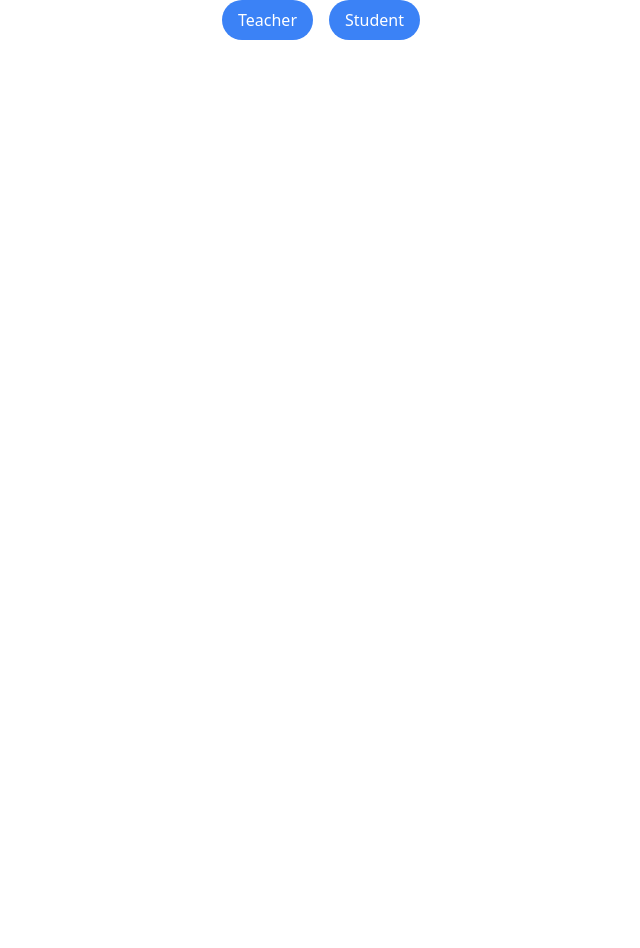
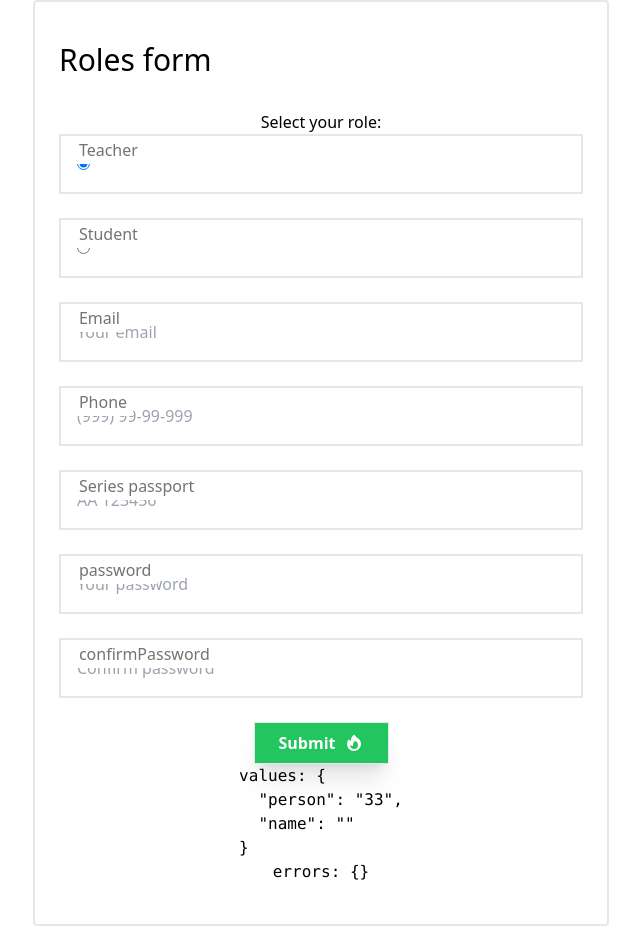
Before and after one commit to RostislavSuslov/Kalyna.design-Kraken, a Vue app: page / in a window 1280 px wide. Shown: the top 948 px of the page, without its empty margins (319-959 px from the left). Before the commit the page ends 800 px from the top, so only its background shows below. Built offline with nearby package versions, Linux system fonts and the light colour scheme; what @devindex/vue-mask would draw is missing.

Commit message:
feat: creat RolesFormNew

```diff
--- a/src/App.vue
+++ b/src/App.vue
@@ -4,9 +4,11 @@ import PrepareForm from "@/components/validate/PrepareForm.vue";
 import RegisterForm from "@/components/validate/RegisterForm.vue";
 import RolesForm from "@/components/validate/RolesForm.vue";
 import DynamicComponent from "@/components/DynamicComponent.vue";
+import RolesFormNew from "@/components/RolesFormNew.vue";
 </script>
 <template>
   <div class="container ">
+    <roles-form-new></roles-form-new>
     <dynamic-component />
 <!--    <roles-form />-->
     <!--<register-form />-->
--- /dev/null
+++ b/src/components/RolesFormNew.vue
@@ -0,0 +1,113 @@
+
+<script setup>
+import * as yup from 'yup';
+import "yup-phone";
+import { useForm } from 'vee-validate';
+import {FireIcon} from '@heroicons/vue/20/solid'
+import PrepareButton from "./validate/PrepareButton.vue";
+import ControledField from "@/components/validate/ControledField.vue";
+import TextField from "@/components/validate/TextField.vue";
+import {computed} from "vue";
+import RolesFormTeacher from "@/components/RolesFormTeacher.vue";
+import RolesFormStudent from "@/components/RolesFormStudent.vue";
+
+const PERSONS = {
+  Teacher: "33",
+  Student: "66",
+};
+
+const tabs = {
+  [PERSONS.Teacher]: RolesFormTeacher,
+  [PERSONS.Student]: RolesFormStudent,
+};
+
+const initialValue = {
+  person: PERSONS.Teacher,
+  name: "",
+};
+
+const { handleSubmit, values, errors } = useForm({
+  initialValues: initialValue,
+  validationSchema: yup.object({
+    email: yup.string().required().email(),
+
+    phoneNumber: yup.string().when("person", {
+      is: PERSONS.Teacher,
+      then: (schema) => schema.required().min(13),
+    }),
+
+    series_passport: yup.string().when("person", {
+      is: PERSONS.Teacher,
+      then: (schema) => schema.required().min(8),
+    }),
+
+    password: yup.string().required().min(6),
+
+    confirmPassword: yup
+        .string()
+        .required()
+        .min(6)
+        .oneOf([yup.ref("password")]),
+  }),
+});
+
+const activeFields = computed(() => {
+  return tabs[values.person]
+});
+
+const onSubmit = handleSubmit((values) => {
+  console.log(JSON.stringify(values, null, 2));
+});
+</script>
+<template>
+  <form
+      @submit="onSubmit"
+      class="flex flex-col items-center border-2 px-6 py-10 max-w-xl mx-auto mb-6 rounded-[4px]"
+
+  >
+    <h3 class="block w-full text-3xl mb-8">Roles form</h3>
+    <label>Select your role:</label>
+    <controled-field
+        name="person"
+        :label="key"
+        v-for="(value, key) in PERSONS"
+        :value="value"
+        :key="value"
+    />
+    <text-field
+        type="email"
+        name="email"
+        label="Email"
+        placeholder="Your email"
+
+    />
+
+    <component :is="activeFields" class="tab"></component>
+
+    <text-field
+        type="password"
+        name="password"
+        label="password"
+        placeholder="Your password"
+    />
+    <text-field
+        type="password"
+        name="confirmPassword"
+        label="confirmPassword"
+        placeholder="Confirm password"
+    />
+    <prepare-button
+        color="success"
+        :right-icon="FireIcon"
+        type="submit"
+        :loading="isSubmitting"
+    >Submit
+    </prepare-button>
+    <pre>values: {{ values }}</pre>
+    <pre>errors: {{ errors }}</pre>
+
+  </form>
+</template>
+<style>
+
+</style>
--- a/src/components/RolesFormStudent.vue
+++ b/src/components/RolesFormStudent.vue
@@ -1,57 +1,12 @@
 <template>
-  <form
-    @submit="onSubmit"
-    class="flex flex-col items-center border-2 px-6 py-10 max-w-xl mx-auto mb-6 rounded-[4px]"
-  >
-    <text-field
-      type="email"
-      name="email"
-      label="Email"
-      placeholder="Your email"
-    />
-    <text-field
-      type="password"
-      name="password"
-      label="password"
-      placeholder="Your password"
-    />
-    <text-field
-      type="password"
-      name="confirmPassword"
-      label="Confirm Password"
-      placeholder="Confirm password"
-    />
-    <button
-      class="w-full py-2 px-4 bg-blue-500 hover:bg-blue-600 text-white font-sans rounded-full focus:outline-none focus:ring-2 focus:ring-blue-500"
-    >
-      Submit
-    </button>
-    <pre>{{ errors }}</pre>
-    <pre>{{ values }}</pre>
-  </form>
+  <text-field
+      type="text"
+      name="login"
+      label="login"
+      placeholder="Your login"
+  />
 </template>
 
 <script setup>
-import * as yup from "yup";
-import "yup-phone";
-import { useForm } from "vee-validate";
 import TextField from "@/components/validate/TextField.vue";
-
-const initialValue = {
-  person: "",
-  name: "",
-};
-
-const { handleSubmit, values, errors } = useForm({
-  initialValues: initialValue,
-  validationSchema: yup.object({
-    email: yup.string().required().email(),
-    password: yup.string().required().min(6),
-    confirmPassword: yup.string().required().min(6).oneOf([yup.ref("password")]),
-  }),
-});
-
-const onSubmit = handleSubmit((values) => {
-  console.log(JSON.stringify(values, null, 2));
-});
 </script>
--- a/src/components/RolesFormTeacher.vue
+++ b/src/components/RolesFormTeacher.vue
@@ -1,14 +1,4 @@
 <template>
-  <form
-    @submit="onSubmit"
-    class="flex flex-col items-center border-2 px-6 py-10 max-w-xl mx-auto mb-6 rounded-[4px]"
-  >
-    <text-field
-      type="email"
-      name="email"
-      label="Email"
-      placeholder="Your email"
-    />
     <text-field
       name="phoneNumber"
       type="phone"
@@ -23,61 +13,8 @@
       placeholder="AA 123456"
       mask="'SS 000000'"
     />
-    <text-field
-      type="password"
-      name="password"
-      label="password"
-      placeholder="Your password"
-    />
-    <text-field
-      type="password"
-      name="confirmPassword"
-      label="Confirm Password"
-      placeholder="Confirm password"
-    />
-
-    <button
-      class="w-full py-2 px-4 bg-blue-500 hover:bg-blue-600 text-white font-sans rounded-full focus:outline-none focus:ring-2 focus:ring-blue-500"
-    >
-      Submit
-    </button>
-    <pre>{{ errors }}</pre>
-    <pre>{{ values }}</pre>
-  </form>
 </template>
 
 <script setup>
-import * as yup from "yup";
-import "yup-phone";
-import { useForm } from "vee-validate";
-import TextField from "@/components/validate/TextField.vue";
-
-
-const initialValue = {
-  person: "",
-  name: "",
-};
-
-const { handleSubmit, values, errors } = useForm({
-  initialValues: initialValue,
-  validationSchema: yup.object({
-    email: yup.string().required().email(),
-
-    phoneNumber: yup.string().required().min(13),
-
-    series_passport: yup.string().required().min(8),
-
-    password: yup.string().required().min(6),
-
-    confirmPassword: yup
-        .string()
-        .required()
-        .min(6)
-        .oneOf([yup.ref("password")]),
-  }),
-});
-
-const onSubmit = handleSubmit((values) => {
-  console.log(JSON.stringify(values, null, 2));
-});
+  import TextField from "@/components/validate/TextField.vue";
 </script>
```
